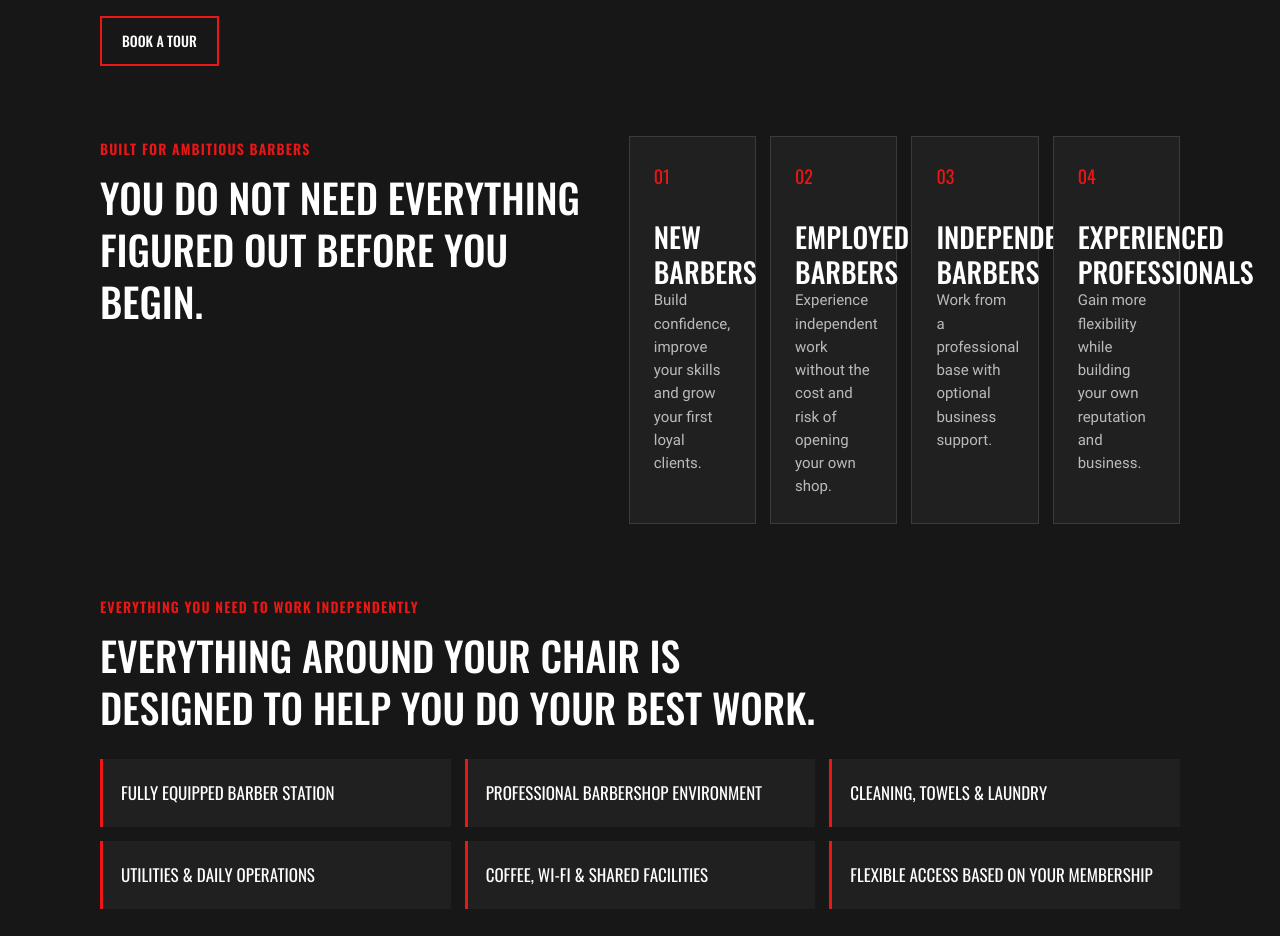
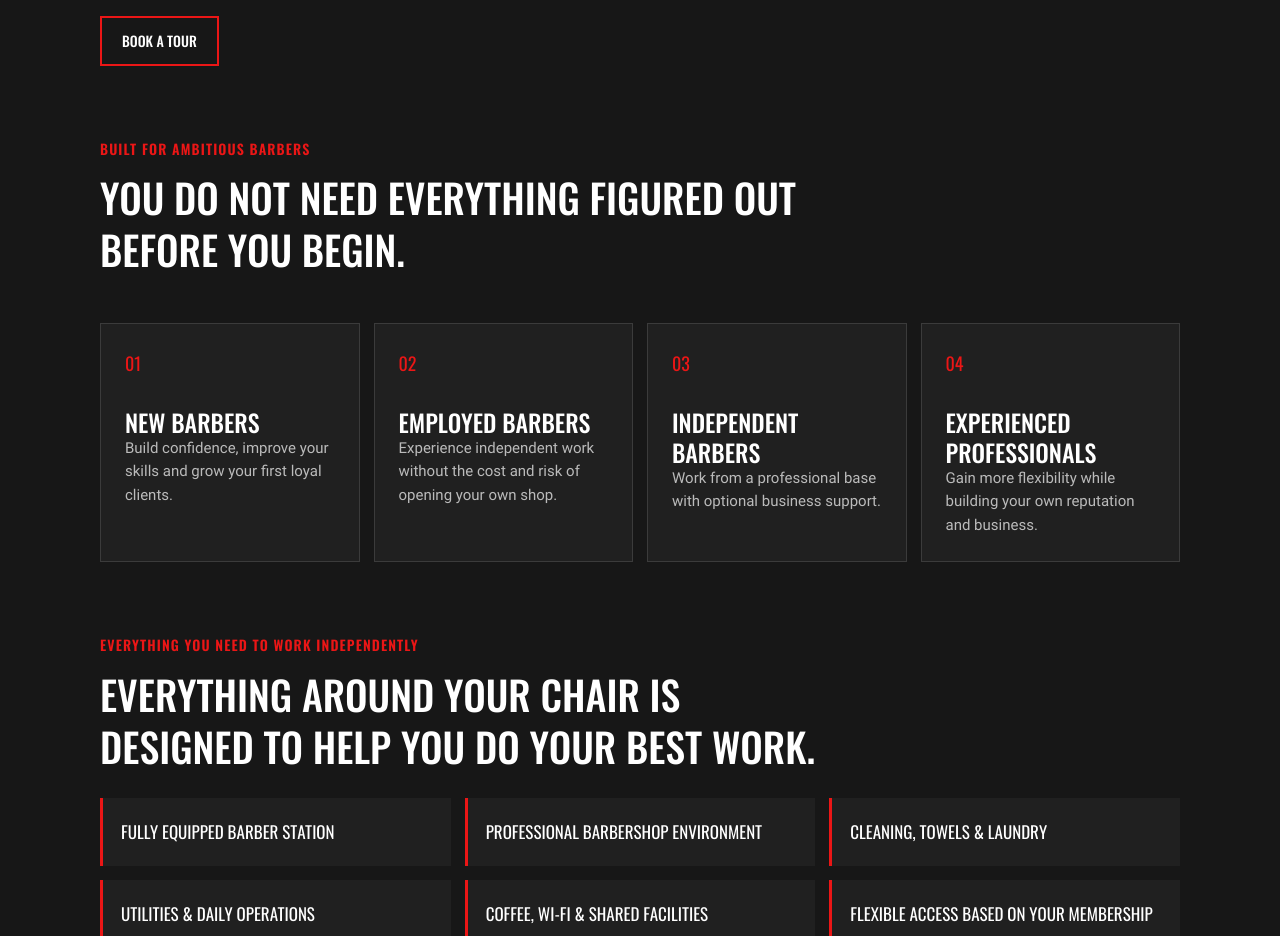
Before and after one commit to grouparkadia-ctrl/Barbershub, a plain HTML site: page for-barbers.html in a window 1280 px wide. Shown: the part 1520-2456 px from the top of the page. Drawn offline with Linux system fonts and the light colour scheme.

Commit message:
Fix barber audience card text wrapping

```diff
--- a/css/barbers-v2.css
+++ b/css/barbers-v2.css
@@ -207,11 +207,16 @@
     font-weight: 500;
     line-height: 1.25;
     text-transform: uppercase;
+    overflow-wrap: anywhere;
 }
 
 .v2-client-facts strong {
     margin-bottom: 10px;
     font-size: 25px;
+}
+
+.v2-fit-grid h3 {
+    font-size: 24px;
 }
 
 .v2-client-facts span,
@@ -748,6 +753,10 @@
         grid-template-columns: minmax(0, .95fr) minmax(0, 1.05fr);
     }
 
+    .v2-barber-hero {
+        grid-template-columns: 1fr;
+    }
+
     .v2-client-facts {
         grid-template-columns: repeat(3, minmax(0, 1fr));
     }
--- a/for-barbers.html
+++ b/for-barbers.html
@@ -19,7 +19,7 @@
         <link rel="stylesheet" href="css/index.min.css" />
         <link rel="stylesheet" href="css/about.min.css" />
         <link rel="stylesheet" href="css/contacts.min.css" />
-        <link rel="stylesheet" href="css/barbers-v2.min.css?v=20260720-support-tiles" />
+        <link rel="stylesheet" href="css/barbers-v2.min.css?v=20260720-fit-cards" />
         <style>
             #lang-toggle {
                 background: none;
```
Also changed, not shown: css/barbers-v2.min.css.
